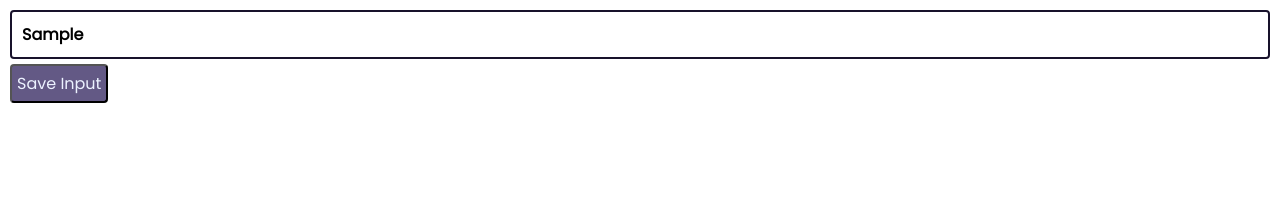
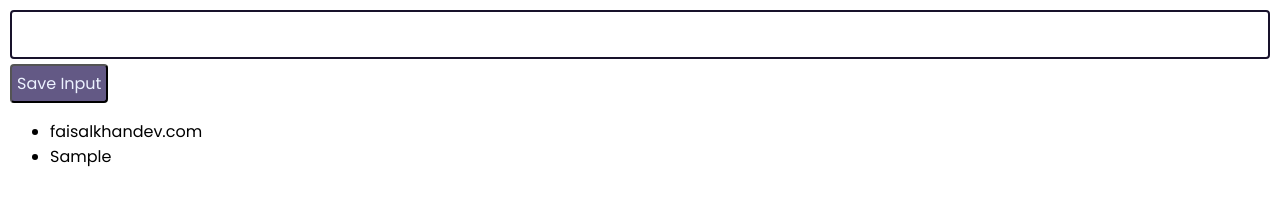
Before and after one commit to faisalkhandev/chromeExtension, a plain HTML site: page index.html in a window 1280 px wide. Both pictures are taken after typing "Sample" into the empty fields and a click on the button "Save Input". Drawn offline with Linux system fonts and the light colour scheme.

Commit message:
javascript: add javascript

```diff
--- a/index.html
+++ b/index.html
@@ -17,6 +17,7 @@
 
     <input id="inputValue" type="text">
     <button id="saveButton">Save Input</button>
+    <ul id="ul-el"></ul>
 
 
 
--- a/index.js
+++ b/index.js
@@ -1,7 +1,28 @@
-let inputValue = document.getElementById("inputValue")
-let saveBtn = document.getElementById("saveButton")
-
+let myLeads = ["faisalkhandev.com"];
+let inputValue = document.getElementById("inputValue");
+let saveBtn = document.getElementById("saveButton");
+let ul = document.getElementById("ul-el");
+let listItems = "";
 
 saveBtn.addEventListener("click", () => {
-    console.log("clicked");
-})
+    let lead = inputValue.value.trim(); // remove any leading or trailing whitespace
+    if (lead === "") {
+        return;
+    }
+    if (myLeads.includes(lead)) { // check if lead already exists
+        alert("This lead already exists.");
+    } else {
+        myLeads.push(lead);
+        renderData();
+        inputValue.value = "";
+    }
+
+});
+
+let renderData = () => {
+    listItems = ""; // reset listItems to avoid duplicates
+    for (let i = 0; i < myLeads.length; i++) {
+        listItems += "<li>" + myLeads[i] + "</li>";
+    }
+    ul.innerHTML = listItems;
+};
```
